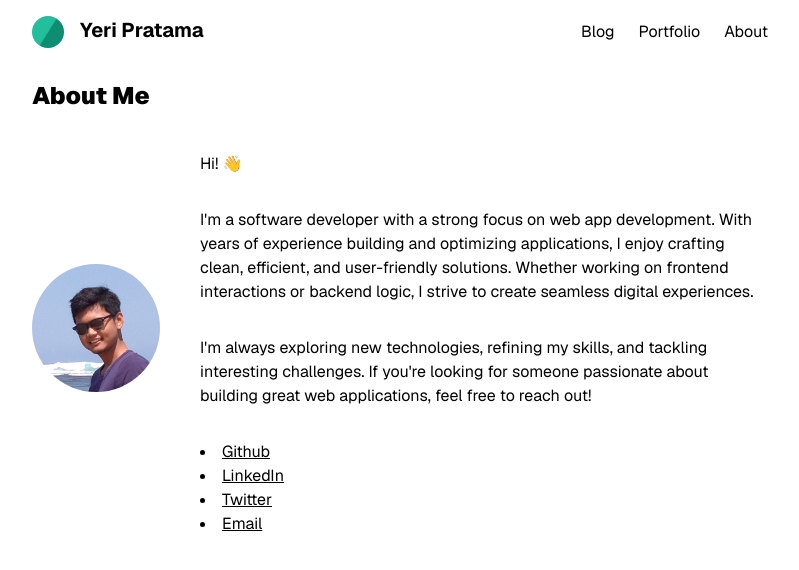
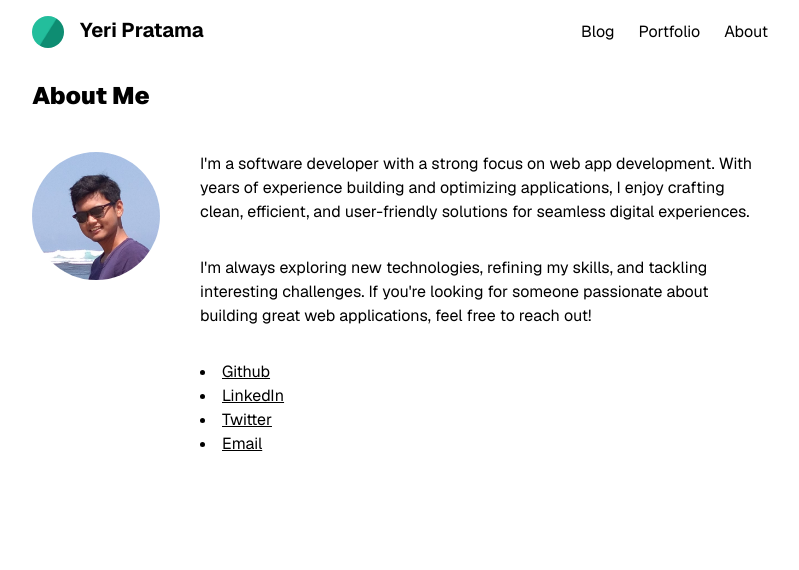
Before and after one commit to pirey/pirey.github.io, a Next.js app: page /about in a window 1280 px wide. Shown: the top 570 px of the page, without its empty margins (240-1039 px from the left). Built offline with nearby package versions, Linux system fonts and the light colour scheme; no server answers.

Commit message:
feat: update about me

```diff
--- a/src/pages/about.tsx
+++ b/src/pages/about.tsx
@@ -16,18 +16,14 @@ export default function AboutPage() {
       <Content>
         <h2 className="text-2xl font-black">About Me</h2>
         <div className="py-10">
-          <div className="flex flex-col items-center gap-x-10 sm:flex-row">
+          <div className="flex flex-col items-center gap-x-10 sm:flex-row sm:items-start">
             <Image src={pp} alt="Me" className="mb-8 h-32 w-32 rounded-full" />
             <div>
-              <p className="mb-8">Hi! 👋</p>
-
               <p className="mb-8">
                 I&apos;m a software developer with a strong focus on web app
                 development. With years of experience building and optimizing
                 applications, I enjoy crafting clean, efficient, and
-                user-friendly solutions. Whether working on frontend
-                interactions or backend logic, I strive to create seamless
-                digital experiences.
+                user-friendly solutions for seamless digital experiences.
               </p>
 
               <p className="mb-8">
```
